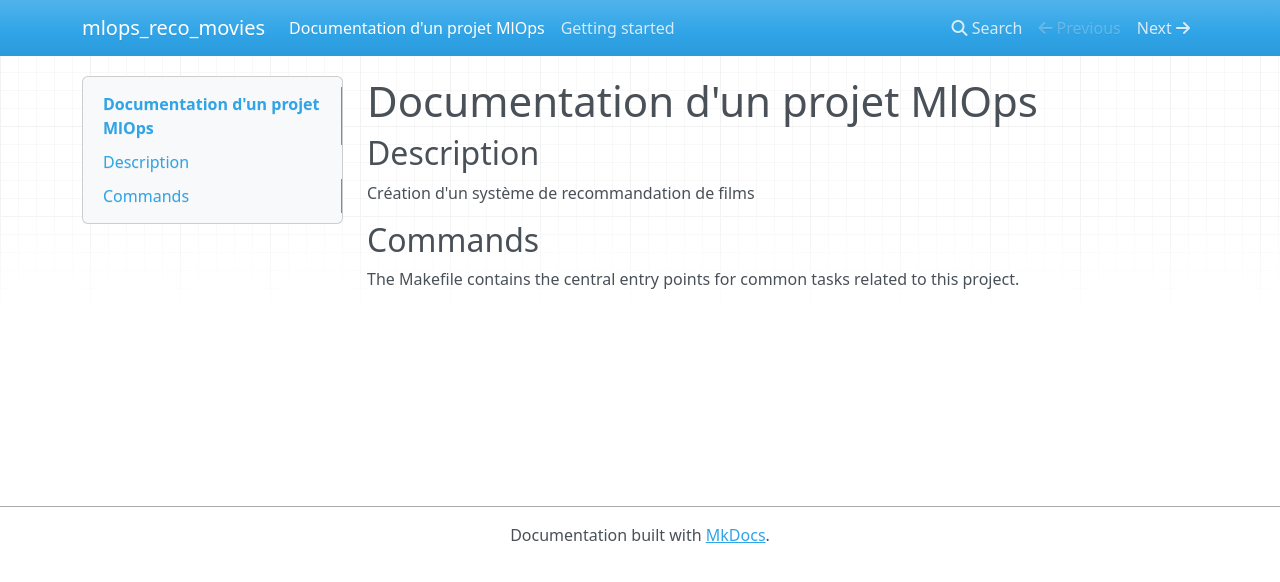
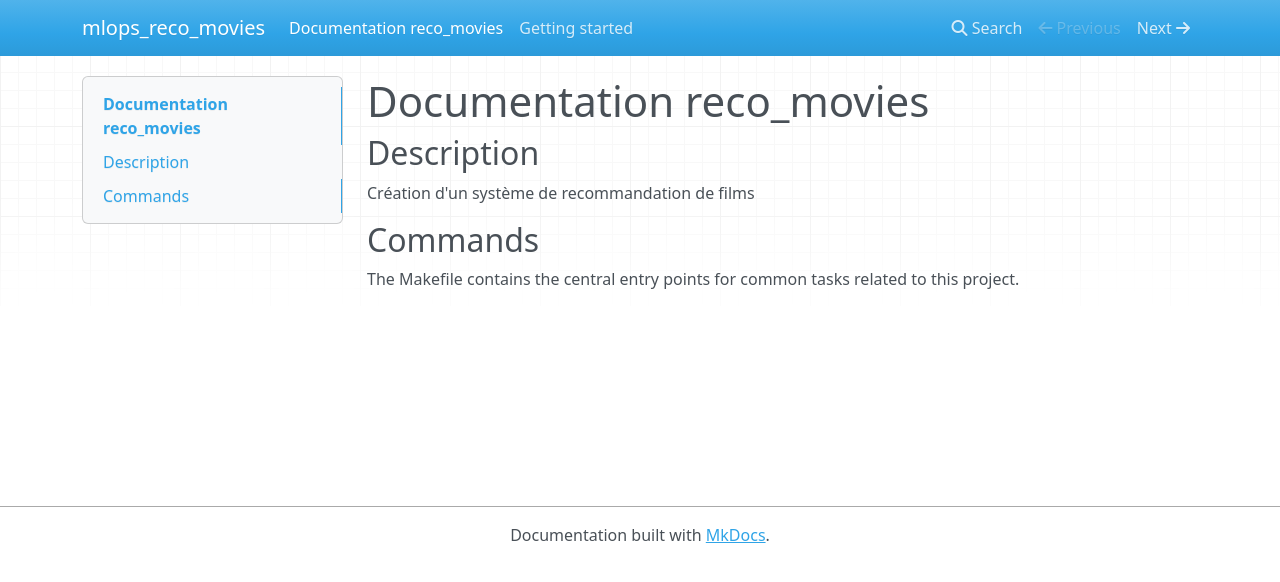
Before and after one commit to AntoinePELAMOURGUES/mlops_reco_movies, an MkDocs documentation site: the page built from docs/docs/index.md, in a window 1280 px wide. Shown: the top 582 px of the page. Built offline with MkDocs 1.6.1, drawn with Linux system fonts in a browser that asks for light colours; nearby versions of some CDN libraries.

Commit message:
docs/docs/index.md updated from https://stackedit.io/

```diff
--- a/docs/docs/index.md
+++ b/docs/docs/index.md
@@ -1,4 +1,4 @@
-# Documentation d'un projet MlOps
+# Documentation reco_movies
 
 ## Description
 
```
Also changed, not shown: other parts of docs/docs/index.md (+1 -1 lines).
